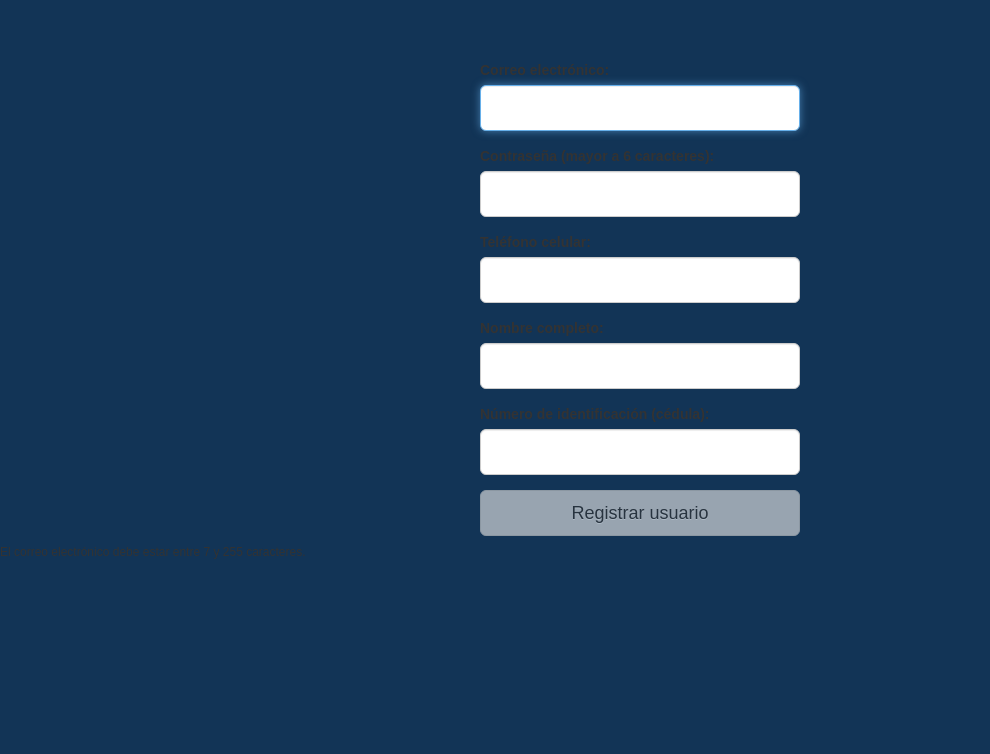
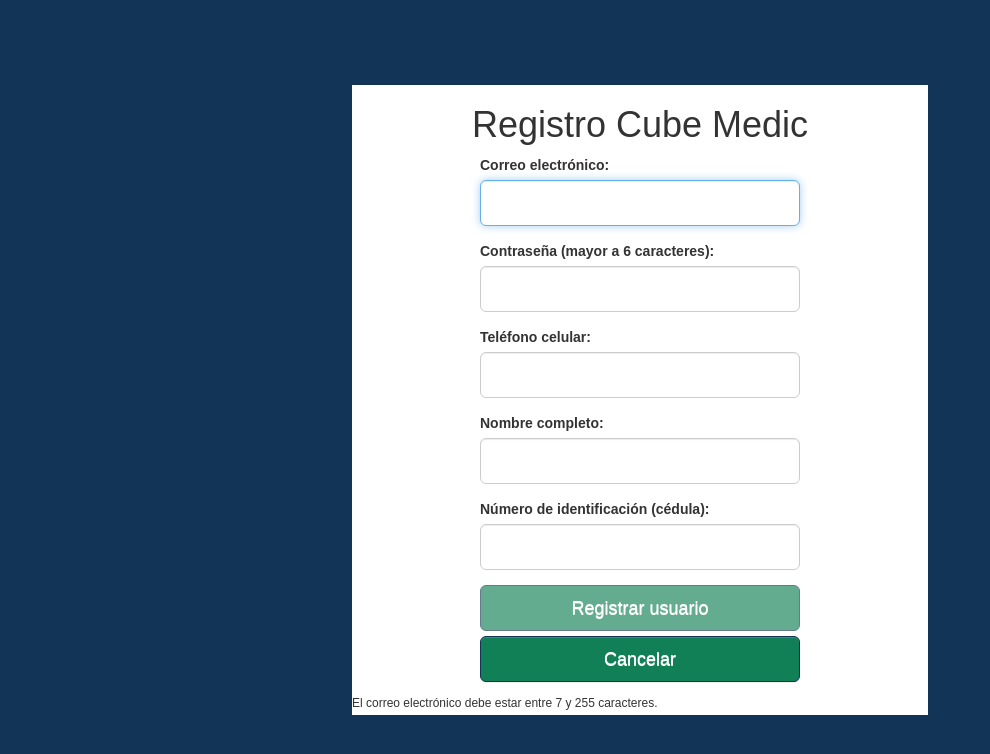
Before and after one commit to charlie83Gs/programathon_2018, a React (Create React App) app in the folder ServidorWeb/: page / in a window 1280 px wide. Both pictures are taken after a click on the link "Registrarse". Shown: the top 754 px of the page, without its empty margins (0-990 px from the left). Built offline with nearby package versions, Linux system fonts and the light colour scheme.

Commit message:
interfaz registrarse

```diff
--- a/ServidorWeb/src/view/login/login.css
+++ b/ServidorWeb/src/view/login/login.css
@@ -7,13 +7,8 @@
     margin: 0 auto;
     max-width: 320px;
   }
-  .middle{
-  	  background-color: #123456;
-      color: #FFFFFF;
-      max-width: 50%;
-      vertical-align: middle;
-      align-items: center;
-  }
+
+
   .centrado{
   	align-content: center;
   }
@@ -24,20 +19,17 @@
   }
 
   .tamButton{
-  	max-width: 60%;
+  	max-width: 100%;
   	border-color: #123456;
-  	background: #FFFFFF;
+  	background-color: #FFFFFF;
   	color: #123456;
   }
+
 
   .centTitle{
   	text-align: center;
   }
 
-  .col-centered{
-  	float:none;
-  	margin: 0 auto;
-  }
   .center-div{
 	  position: absolute;
 	  margin: auto;
@@ -50,7 +42,7 @@
 	  background: #FFFFFF;
 	}
 
-	.divCuadro{
+	.divCuadro form{
 		background-color: #FFFFFF;
 		color: #123456;
 	}
--- a/ServidorWeb/src/view/register/register.css
+++ b/ServidorWeb/src/view/register/register.css
@@ -7,4 +7,27 @@
     margin: 0 auto;
     max-width: 320px;
   }
+
+    .centTitleSign{
+  	text-align: center;
+  }
+
+	.center-div-sign{
+	  position: absolute;
+	  margin: auto;
+	  top: 0;
+	  right: 0;
+	  bottom: 0;
+	  left: 0;
+	  width: 45%;
+	  height: 630px;
+	  background: #FFFFFF;
+	}
+
+  .tamButtonSign{
+  	max-width: 100%;
+  	border-color: #123456;
+  	background-color: #FFFFFF;
+  	color: #123456;
+  }
 }
--- a/ServidorWeb/src/view/register/register.js
+++ b/ServidorWeb/src/view/register/register.js
@@ -1,7 +1,12 @@
 import React, { Component } from 'react';
-import { Button, FormGroup, FormControl, ControlLabel } from "react-bootstrap";
+import { Button, FormGroup, FormControl, ControlLabel, Col } from "react-bootstrap";
 import "./register.css";
 import {routes} from '../../routes/routes.js';
+
+export const caract = {
+  background: "#128056",
+  color: "#FFFFFF"
+}
 
 class Register extends Component {
   constructor(props) {
@@ -15,9 +20,18 @@ class Register extends Component {
 	   cedula: "",
 	   flagError: false,
 	   textError: "",
-	   tipoError: ""
+	   tipoError: "",
+     navigator: this.props.navigator
     };
+
+    this.navigateLogin = this.navigateLogin.bind(this);
+
   }
+
+  navigateLogin(){
+    this.state.navigator.goToView(routes.Login);
+  }
+
 
   validateForm() {
 	var emailRE = /(\w|\.|-)+@\w+\.\w{2,4}$/;
@@ -165,7 +179,9 @@ class Register extends Component {
   render() {
     return (
       <div className="Register">
-        <form onSubmit={this.handleSubmit}>
+        <div className={"center-div-sign"}>
+          <h1 className={"centTitleSign"}>Registro Cube Medic</h1>
+          <form horizontal onSubmit={this.handleSubmit}>
             <FormGroup controlId="correo" bsSize="large">
               <ControlLabel>Correo electrónico: </ControlLabel>
               <FormControl autoFocus type="correo" value={this.state.correo} onChange={this.handleChange}/>
@@ -187,9 +203,15 @@ class Register extends Component {
               <ControlLabel>Número de identificación (cédula): </ControlLabel>
               <FormControl value={this.state.cedula} onChange={this.handleChange} type="number"/>
             </FormGroup>
-          <Button block bsSize="large" disabled={!this.validateForm()} type="submit"> Registrar usuario </Button>
+            <FormGroup>
+              <Col>
+                <Button className={"tamButtonSign"} style={caract} block bsSize="large" disabled={!this.validateForm()} type="submit"> Registrar usuario</Button>
+                <Button className={"tamButtonSign"} style={caract} block bsSize="large" type="submit" onClick={this.navigateLogin}> Cancelar</Button>
+              </Col>
+            </FormGroup>
           </form>
         <h6>{this.state.flagError? this.state.textError : "No error"}</h6>
+        </div>
       </div>
     );
   }
```
Lines whose indentation alone changed are shown as unchanged.
